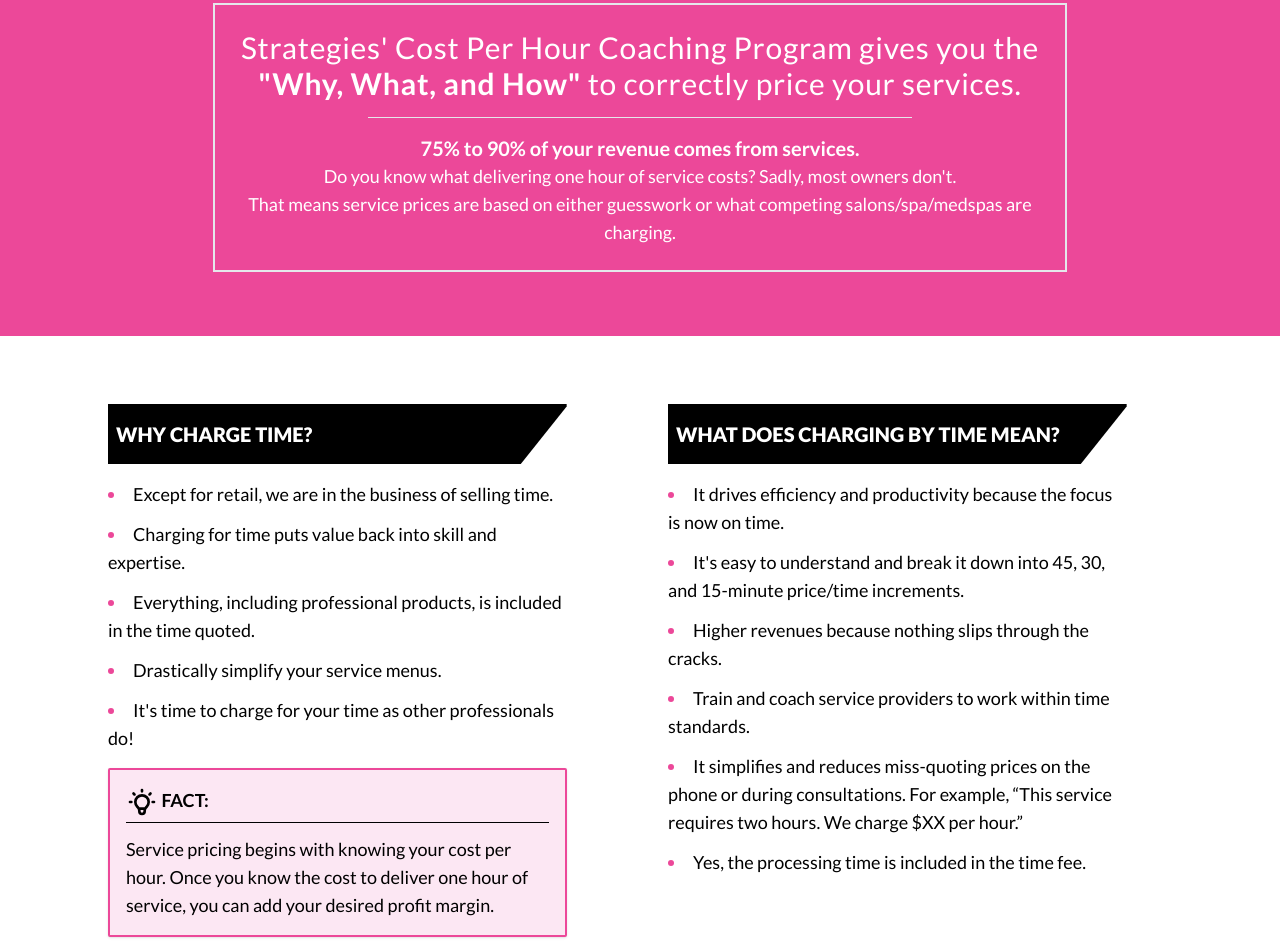
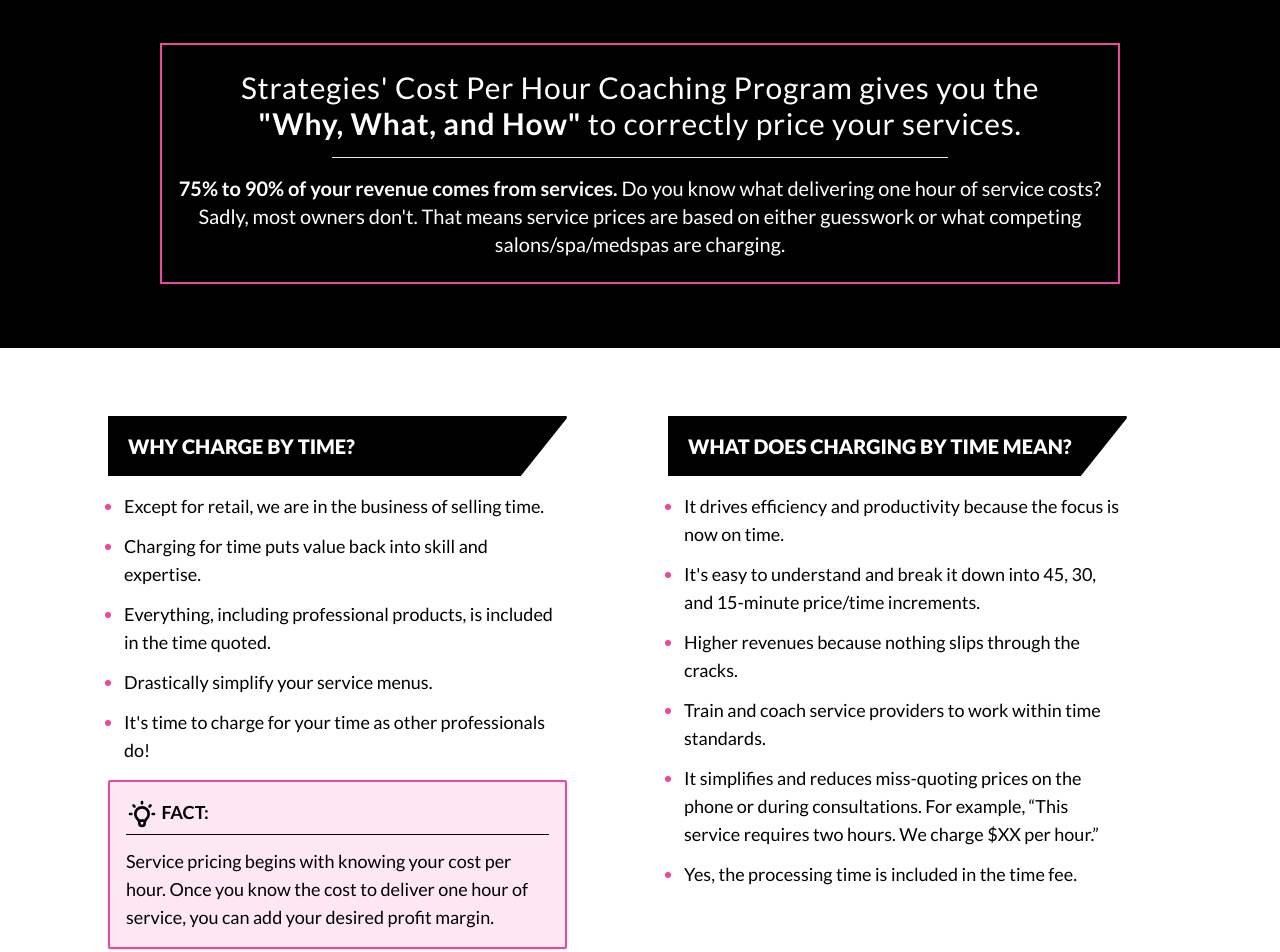
Before and after one commit to cwyrwas/cost-per-hour, a plain HTML site: page src/index.html in a window 1280 px wide. Shown: the part 842-1794 px from the top of the page. Drawn offline with nearby package versions, Linux system fonts and the light colour scheme.

Commit message:
Design changes / edits
Changed bg colors on the "why what and how" section. Swapped the border to pink.

Changed list style on the "whyCharge" section.

Added "how it works" element above the call to action box.

Added price & purchase button to the call to action box.

Removed price from the terms section.

```diff
--- a/src/index.html
+++ b/src/index.html
@@ -43,6 +43,7 @@
     <header>
         <div class="selection:bg-pink-500 selection:text-white px-6 font-bold text-center space-y-6 max-w-screen-2xl mx-auto text-2xl md:text-3xl">
             <div class="mt-10 mb-3 mx-auto max-w-3xl">
+                <p class="text-lg md:text-xl pb-3 font-normal">Salons   |   Spas   |   Medspas   |   Barbershops   |   Lash Studios</p>
                 <h1>Start Charging EXACTLY What Your Services Are Worth with <span class="text-pink-500">Cost Per Hour Coaching</span></h1>
             </div>
             <div id="video-wrap" class="max-w-3xl mx-auto">
@@ -53,14 +54,12 @@
         </div>
     </header>
     <main>
-        <section id="cta" class="mt-10 bg-pink-500 py-16">
-            <div class="lg:w-8/12 mx-6 lg:mx-auto px-4 py-6 lg:border-2 text-white selection:bg-black">
+        <section id="cta" class="mt-10 bg-black py-16">
+            <div class="lg:w-9/12 mx-6 lg:mx-auto px-4 py-6 lg:border-2 lg:border-pink-500 text-white selection:bg-pink-500">
                 <h1 class="text-2xl lg:text-3xl text-center font-normal tracking-wide">Strategies' Cost Per Hour Coaching Program gives you the  <br> <span class="font-bold">"Why, What, and How"</span> to correctly price your services.</h1>
-                <hr class="w-8/12 mx-auto my-4">
+                <hr class="w-8/12 mx-auto my-4 bg-pink-500">
                 <div class="mt-4 text-lg text-center">
-                    <p class="text-xl font-bold">75% to 90% of your revenue comes from services.</p>
-                    <p>Do you know what delivering one hour of service costs? Sadly, most owners don't. </p>
-                    <p>That means service prices are based on either guesswork or what competing salons/spa/medspas are charging.</p>
+                    <p class="text-xl"><span class="font-bold">75% to 90% of your revenue comes from services.</span> Do you know what delivering one hour of service costs? Sadly, most owners don't. That means service prices are based on either guesswork or what competing salons/spa/medspas are charging.</p>
                 </div>
             </div>
         </section>
@@ -70,15 +69,15 @@
                     <div data-aos="fade-right" class="w-full mx-auto md:w-10/12 lg:w-6/12">
                         <div class="mx-auto w-full lg:mx-0 lg:w-11/12 lg:p-5">
                             <div class="bg-black w-full py-4 px-2 mb-4 md:[clip-path:polygon(0%_0%,100%_0,100%_4%,_90%_100%,_0%_100%)]">
-                                <h1 class="text-white font-extrabold text-xl uppercase">Why charge time?</h1>
+                                <h1 class="text-white font-extrabold text-xl uppercase pl-3">Why charge by time?</h1>
                             </div>
                             <ul class="space-y-3 text-lg">
-                                <li class="list-disc list-inside text-pink-500"><span class="text-black">Except for retail, we are in the business of selling time.</span></li>
-                                <li class="list-disc list-inside text-pink-500"><span class="text-black">Charging for time puts value back into skill and expertise.</span></li>
-                                <li class="list-disc list-inside text-pink-500"><span class="text-black">Everything, including professional products, is included
+                                <li class="list-disc list-outside ml-4 text-pink-500"><span class="text-black">Except for retail, we are in the business of selling time.</span></li>
+                                <li class="list-disc list-outside ml-4 text-pink-500"><span class="text-black">Charging for time puts value back into skill and expertise.</span></li>
+                                <li class="list-disc list-outside ml-4 text-pink-500"><span class="text-black">Everything, including professional products, is included
                                     in the time quoted.</span></li>
-                                <li class="list-disc list-inside text-pink-500"><span class="text-black">Drastically simplify your service menus.</span></li>
-                                <li class="list-disc list-inside text-pink-500"><span class="text-black">It's time to charge for your time as other professionals do!</span></li>
+                                <li class="list-disc list-outside ml-4 text-pink-500"><span class="text-black">Drastically simplify your service menus.</span></li>
+                                <li class="list-disc list-outside ml-4 text-pink-500"><span class="text-black">It's time to charge for your time as other professionals do!</span></li>
                             </ul>
                             <div class="text-lg mt-4 p-4 border-pink-500 border-2 bg-pink-100 shadow rounded-sm relative">
                                 <div class="flex flex-row flex-wrap">
@@ -99,15 +98,15 @@
                     <div data-aos="fade-left" class="w-full mx-auto md:w-10/12 lg:w-6/12">
                         <div class="mx-auto w-full lg:mx-0 lg:w-11/12 lg:p-5">
                             <div class="bg-black w-full py-4 px-2 mb-4 md:[clip-path:polygon(0%_0%,100%_0,100%_4%,_90%_100%,_0%_100%)]">
-                                <h1 class="text-white font-extrabold text-xl uppercase">What does charging by time mean?</h1>
+                                <h1 class="text-white font-extrabold text-xl uppercase pl-3">What does charging by time mean?</h1>
                             </div>
                             <ul class="space-y-3 text-lg">
-                                <li class="list-disc list-inside text-pink-500"><span class="text-black">It drives efficiency and productivity because the focus is now on time.</span></li>
-                                <li class="list-disc list-inside text-pink-500"><span class="text-black">It's easy to understand and break it down into 45, 30, and 15-minute price/time increments.</span></li>
-                                <li class="list-disc list-inside text-pink-500"><span class="text-black">Higher revenues because nothing slips through the cracks.</span></li>
-                                <li class="list-disc list-inside text-pink-500"><span class="text-black">Train and coach service providers to work within time standards.</span></li>
-                                <li class="list-disc list-inside text-pink-500"><span class="text-black">It simplifies and reduces miss-quoting prices on the phone or during consultations. For example, “This service requires two hours. We charge $XX per hour.”</span></li>
-                                <li class="list-disc list-inside text-pink-500"><span class="text-black">Yes, the processing time is included in the time fee.</span></li>
+                                <li class="list-disc list-outside ml-4 text-pink-500"><span class="text-black">It drives efficiency and productivity because the focus is now on time.</span></li>
+                                <li class="list-disc list-outside ml-4 text-pink-500"><span class="text-black">It's easy to understand and break it down into 45, 30, and 15-minute price/time increments.</span></li>
+                                <li class="list-disc list-outside ml-4 text-pink-500"><span class="text-black">Higher revenues because nothing slips through the cracks.</span></li>
+                                <li class="list-disc list-outside ml-4 text-pink-500"><span class="text-black">Train and coach service providers to work within time standards.</span></li>
+                                <li class="list-disc list-outside ml-4 text-pink-500"><span class="text-black">It simplifies and reduces miss-quoting prices on the phone or during consultations. For example, “This service requires two hours. We charge $XX per hour.”</span></li>
+                                <li class="list-disc list-outside ml-4 text-pink-500"><span class="text-black">Yes, the processing time is included in the time fee.</span></li>
                             </ul>
                         </div>
                     </div>
@@ -120,7 +119,11 @@
             </div>
         </section>
 
-        <section id="package" class="py-16 bg-pink-500">
+        <section id="package" class="py-14 bg-pink-500">
+            <div class="max-w-2xl px-4 mx-auto w-full py-6 mb-14 text-white text-center selection:bg-pink-500 selection:text-white border border-white">
+                <h1 class="font-extrabold uppercase text-3xl md:text-4xl lg:text-5xl">How It Works</h1>
+                <p class="mx-auto text-lg">Here's what to expect from your Cost Per Hour Coaching:</p>
+            </div>
             <div data-aos="flip-down" class="mx-auto w-full max-w-3xl py-6 px-4 bg-black">
                 <div class="w-full flex flex-row items-center gap-3">
                     <h1 class="text-white text-2xl font-bold lg:text-3xl uppercase selection:bg-pink-500">Coaching Program</h1>
@@ -154,6 +157,11 @@
                             </ul>
                         </div>
                     </div>
+                    <div class="flex flex-col space-y-2 justify-center items-center mt-4">
+                        <p class="font-bold text-lg md:text-xl">Contract Fee: $2,385</p>
+                        <button onclick="//if (!window.__cfRLUnblockHandlers) return false; location.href='https://bn223.infusionsoft.app/app/orderForms/Happiness-System-Coaching'" class="text-lg bg-pink-500 text-white uppercase py-2 px-5 rounded-lg font-bold shadow-xl transition ease-out duration-150 hover:bg-pink-700">Get started</button>
+                    </div>
+
                </div>
             </div>
         </section>
@@ -170,8 +178,7 @@
                     x-id="['termsModal']"
                     :aria-labelledby="$id('termsModal')"
                     class="fixed inset-0 overflow-y-auto z-50"
-                    :class="{ 'open' ? block : hidden }"
-                    style="display: none;">
+                    style="display: none;"
                 >
                     <!-- Overlay -->
                     <div x-show="open" x-transition.opacity class="fixed inset-0 bg-black bg-opacity-50"></div>
@@ -211,9 +218,9 @@
                     </div>
                 </div>
                 <div class="w-full mx-auto lg:w-6/12 lg:mx-0 p-4">
-                    <h1 class="lg:text-3xl md:text-2xl text-xl font-light uppercase">Fees and Considerations</h1>
-                    <p class="text-lg font-light">Contract Fee: $2,385 - due at signing</p>
-                    <p><button x-on:click="open = true" type="button" class="underline cursor-pointer transition-colors duration-75 text-pink-500 hover:text-pink-700 focus:text-pink-700 active:text-pink-700">Terms and Conditions:</button> This is a 100% commitment - “NO QUIT” contract.</p>
+                    <h1 class="lg:text-3xl md:text-2xl text-xl font-light uppercase">Terms & Conditions</h1>
+                    <p><button x-on:click="open = true" type="button" class="underline cursor-pointer transition-colors duration-75 text-pink-500 hover:text-pink-700 focus:text-pink-700 active:text-pink-700">Click here to read our terms & conditions.</button></p>
+                    <p>This is a 100% commitment - “NO QUIT” contract.</p>
                     <p>This project will cross the finish line. No Compromise.</p>
                 </div>
                 <div class="w-full mx-auto lg:w-6/12 lg:mx-0 p-4">
```
Also changed, not shown: dist/output.css.
